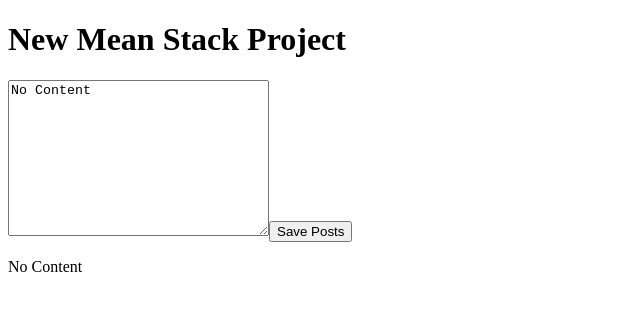
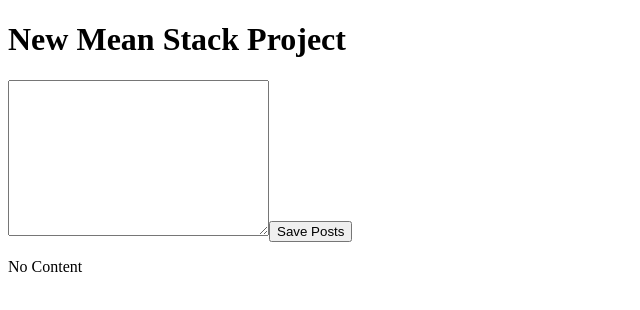
Before and after one commit to Sivar-Developer/Mean-Crash, an Angular app: page / in a window 1280 px wide. Shown: the top 310 px of the page, without its empty margins (0-640 px from the left). Built offline with nearby package versions, Linux system fonts and the light colour scheme.

Commit message:
Get User Inputs

```diff
--- a/src/app/app.module.ts
+++ b/src/app/app.module.ts
@@ -1,6 +1,7 @@
 import { PostCreateComponent } from './posts/post-create/post-create.component';
 import { BrowserModule } from '@angular/platform-browser';
 import { NgModule } from '@angular/core';
+import { FormsModule } from '@angular/forms';
 
 import { AppComponent } from './app.component';
 
@@ -10,7 +11,8 @@ import { AppComponent } from './app.component';
     PostCreateComponent
   ],
   imports: [
-    BrowserModule
+    BrowserModule,
+    FormsModule
   ],
   providers: [],
   bootstrap: [AppComponent]
--- a/src/app/posts/post-create/post-create.component.html
+++ b/src/app/posts/post-create/post-create.component.html
@@ -1,4 +1,4 @@
 <h1>New {{ title }} Project</h1>
-<textarea name="" id="" cols="30" rows="10" [value]="newPost"></textarea>
+<textarea name="" id="" cols="30" rows="10" [(ngModel)]="enteredValue"></textarea>
 <button (click)="onAddPost()">Save Posts</button>
 <p>{{ newPost }}</p>
--- a/src/app/posts/post-create/post-create.component.ts
+++ b/src/app/posts/post-create/post-create.component.ts
@@ -7,8 +7,10 @@ import { Component } from '@angular/core';
 export class PostCreateComponent {
   title = 'Mean Stack';
   newPost = 'No Content';
+  enteredValue = '';
 
-  onAddPost() {
-    this.newPost = 'This user\'s new post';
+  onAddPost(postInput: HTMLTextAreaElement) {
+    // console.dir(postInput);
+    this.newPost = this.enteredValue;
   }
 }
```
